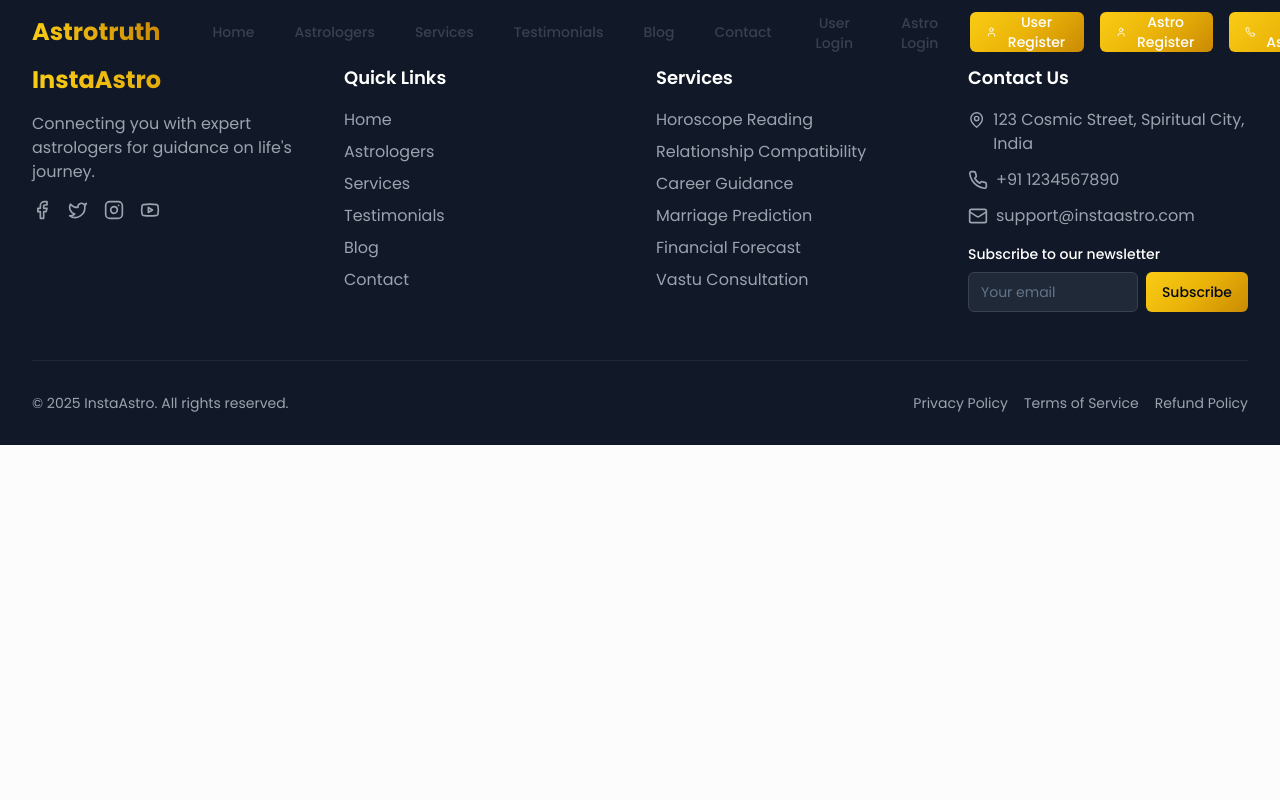
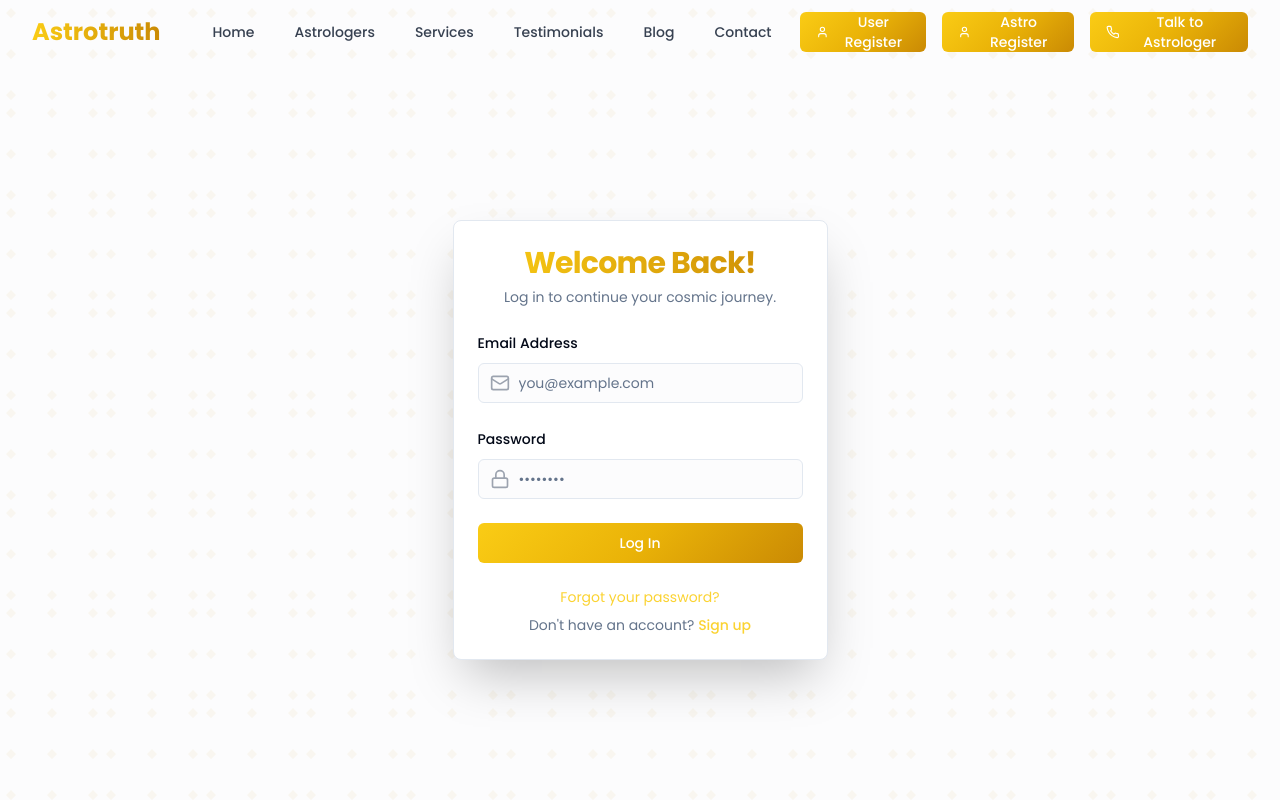
Before and after one commit to naradRaj123/astrotruth_newVersion, a React (Vite) app: page /user-login in a window 1280 px wide. Shown: the top 800 px of the page. Built offline with nearby package versions, Linux system fonts and the light colour scheme.

Commit message:
login register in web fixed

```diff
--- a/src/App.jsx
+++ b/src/App.jsx
@@ -19,9 +19,9 @@ function App() {
         <Layouts>
           <Routes>
             <Route path="/" element={<HomePage />} />
-            <Route path="/login" element={<LoginPage />} />
+            <Route path="/user-login" element={<LoginPage />} />
             <Route path="/astro-login" element={<AstroLogin />} />
-            <Route path="/register" element={<RegisterPage />} />
+            <Route path="/user-register" element={<RegisterPage />} />
             <Route path="/user-dashboard" element={<UserDashboard />} />
             <Route path="/astro-dashboard" element={<AstrologerDashboard />} />
             <Route path="/astro-register" element={<AstrologerRegistrationPage />} />
--- a/src/components/Navbar.jsx
+++ b/src/components/Navbar.jsx
@@ -73,7 +73,7 @@ const Navbar = () => {
                 </>
               ) : (
                 <>
-                  <Link to="/login">
+                  {/* <Link to="/login">
                     <Button variant="ghost" className="text-gray-700 hover:text-primary">
                       User Login
                     </Button>
@@ -82,8 +82,8 @@ const Navbar = () => {
                     <Button variant="ghost" className="text-gray-700 hover:text-primary">
                      Astro Login
                     </Button>
-                  </Link>
-                  <Link to="/register">
+                  </Link> */}
+                  <Link to="/user-register">
                     <Button className="cosmic-gradient text-white">
                       <User className="mr-2 h-4 w-4" /> User Register
                     </Button>
--- a/src/pages/AstroLogin.jsx
+++ b/src/pages/AstroLogin.jsx
@@ -137,7 +137,7 @@ const AstroLogin = () => {
             </Link>
             <p className="text-sm text-muted-foreground">
               Don't have an account?{" "}
-              <Link to="/register" className="font-medium text-primary hover:underline">
+              <Link to="/astro-register" className="font-medium text-primary hover:underline">
                 Sign up
               </Link>
             </p>
--- a/src/pages/AstrologerRegistrationPage.jsx
+++ b/src/pages/AstrologerRegistrationPage.jsx
@@ -325,7 +325,7 @@ const AstrologerRegistrationPage = () => {
               </div>
             <CardFooter className="bg-yellow-200 flex flex-col md:flex-row justify-between items-center gap-4 p-6">
               <Link
-                to="/login"
+                to="/astro-login"
                 className="text-yellow-700 hover:underline font-semibold"
               >
                 Already have an account? Login
--- a/src/pages/LoginPage.jsx
+++ b/src/pages/LoginPage.jsx
@@ -147,7 +147,7 @@ const LoginPage = () => {
             </Link>
             <p className="text-sm text-muted-foreground">
               Don't have an account?{" "}
-              <Link to="/register" className="font-medium text-primary hover:underline">
+              <Link to="/user-register" className="font-medium text-primary hover:underline">
                 Sign up
               </Link>
             </p>
--- a/src/pages/RegisterPage.jsx
+++ b/src/pages/RegisterPage.jsx
@@ -150,7 +150,7 @@ const RegisterPage = () => {
             <p className="text-sm text-muted-foreground">
               Already have an account?{" "}
               <Link
-                to="/login"
+                to="/user-login"
                 className="font-medium text-primary hover:underline"
               >
                 Log in
```
